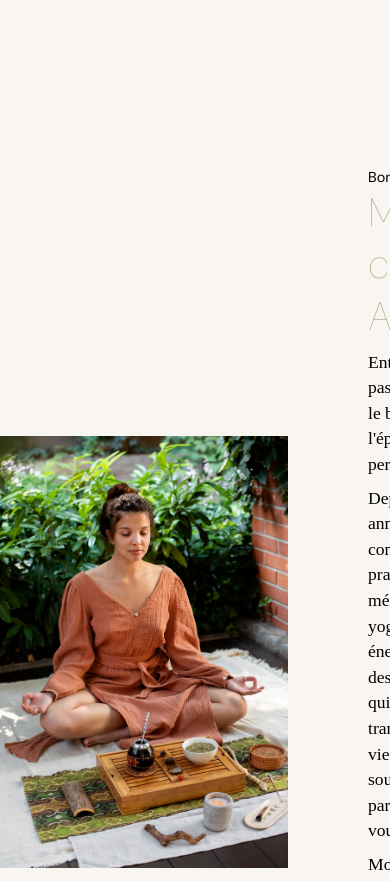
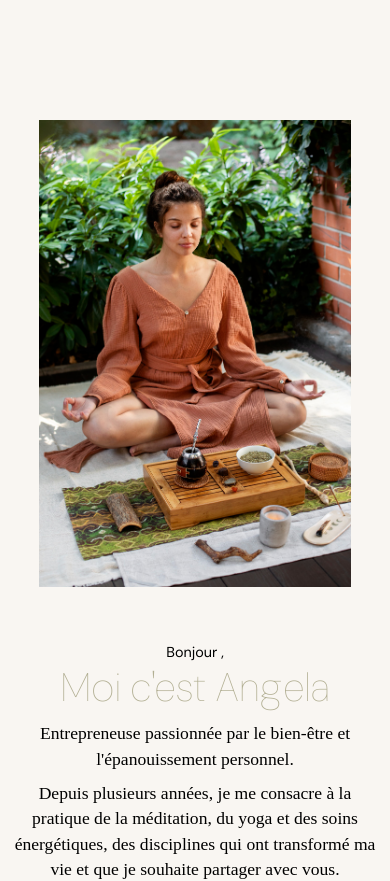
Before and after one commit to CallensJ/meditation, a React (Vite) app: page / in a window 390 px wide. Shown: the part 5100-5981 px from the top of the page. Built offline with nearby package versions, Linux system fonts and the light colour scheme; a web font is replaced by a local one.

Commit message:
added responsive about

```diff
--- a/src/components/Me.module.css
+++ b/src/components/Me.module.css
@@ -23,10 +23,9 @@
   margin-top: 6rem;
   padding-left: 10rem;
   font-size: 2.2rem;
-
 }
 
-.myintro .welcome{
+.myintro .welcome {
   font-family: "DM Sans", sans-serif;
   font-optical-sizing: auto;
   font-weight: 400;
@@ -41,15 +40,26 @@
   font-weight: 100;
   font-style: normal;
   font-size: 5rem;
-  color:var( --sage-light-green);
+  color: var(--sage-light-green);
 }
-.myintro .description{
+.myintro .description {
   line-height: 3.2rem;
   padding-top: 1rem;
-
 }
 
 @media screen and (max-width: 700px) {
-
-
+  .flex {
+    flex-wrap: wrap;
+  }
+  .flex .avatar {
+    margin: 0 auto;
+    width: 80%;
+    height: auto;
+    object-fit: contain;
+  }
+  .myintro {
+    width: 100%;
+    padding: 1rem;
+    text-align: center;
+  }
 }
```
